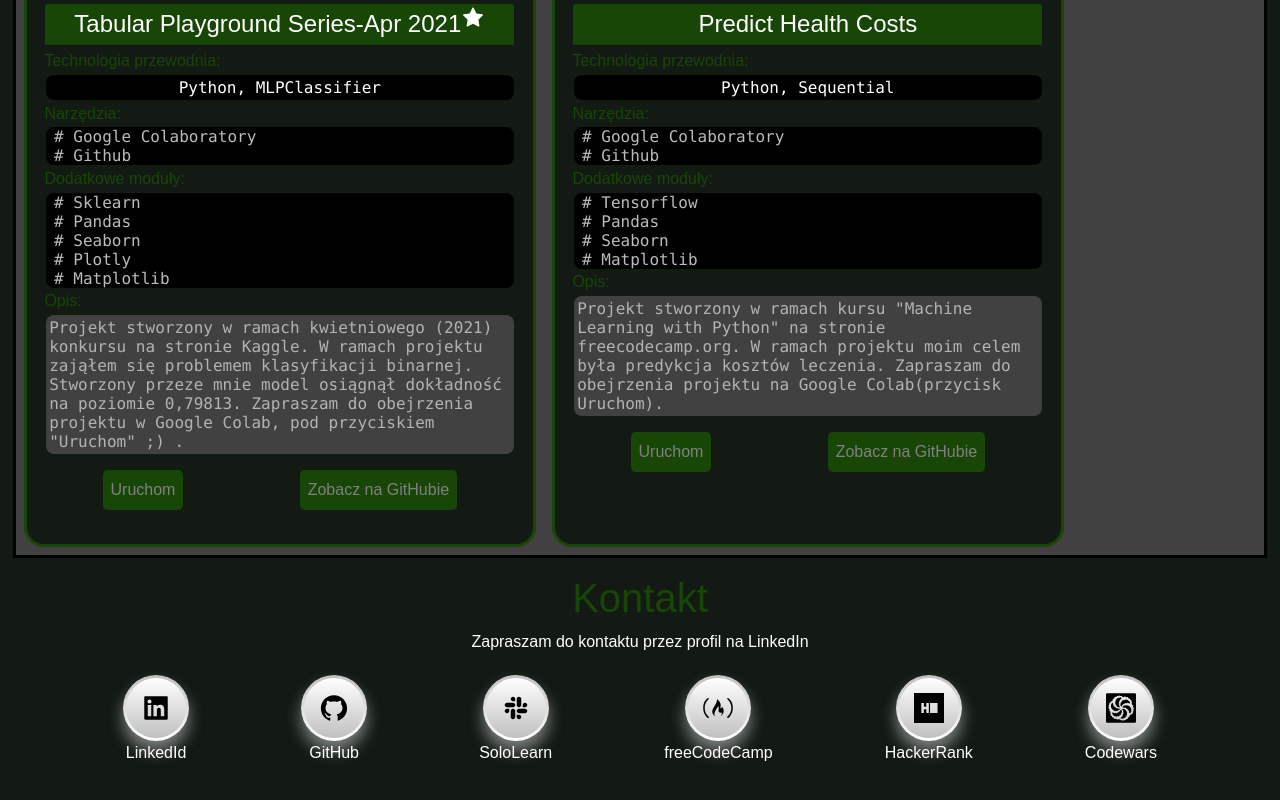
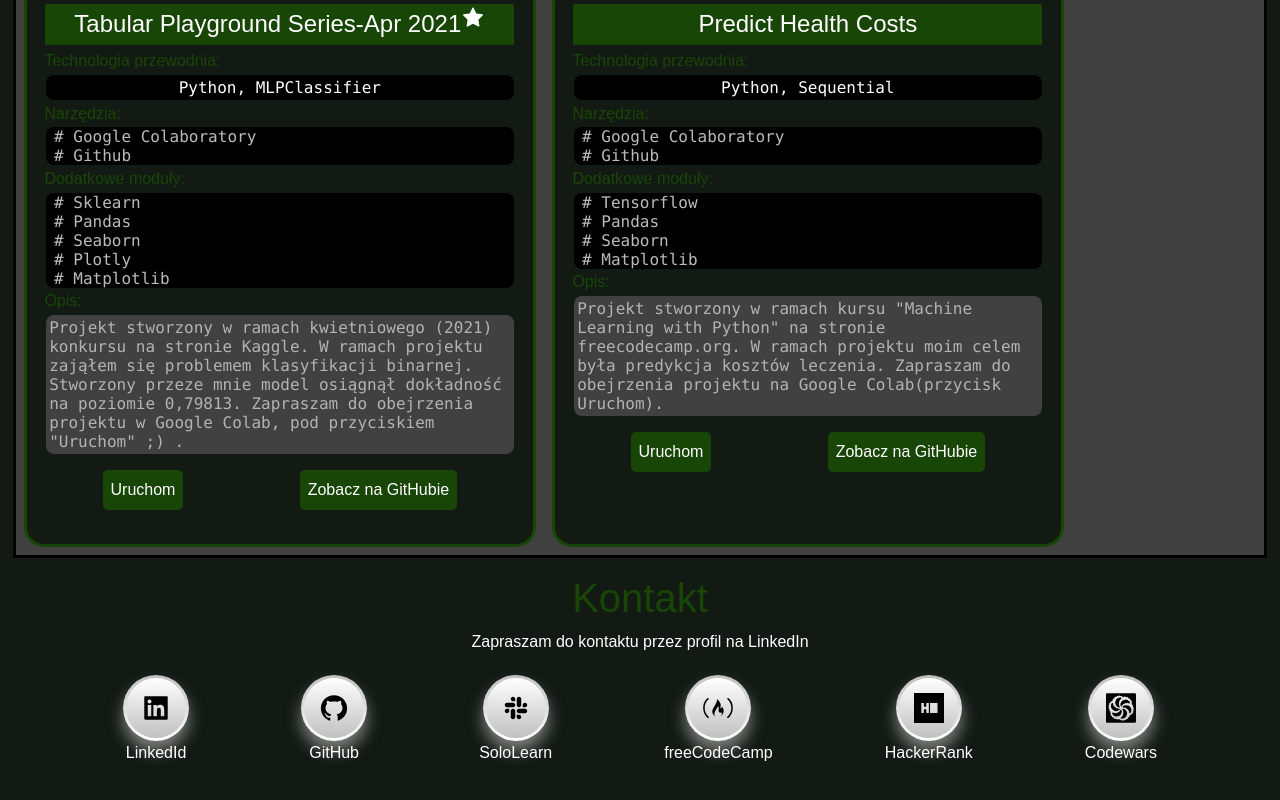
Before and after one commit to JakubPyt/website-about-me, a React (Create React App) app: page / in a window 1280 px wide. Shown: the part 2168-2968 px from the top of the page. Built offline with nearby package versions, Linux system fonts and the light colour scheme; a web font is replaced by a local one.

Commit message:
fixes/projects-cards/Color of buttons & Embed Google Photos

```diff
--- a/src/components/projects-cards.css
+++ b/src/components/projects-cards.css
@@ -92,7 +92,7 @@
 .projectCardButton{
     background-color: var(--main-color);
     border: var(--main-color);
-    color: var(--third-bg-color);
+    color: white;
     padding: 0.5em;
     border-radius: 5px;
     margin: 0em 0em 0em 0em;
--- a/src/components/projects-cards.js
+++ b/src/components/projects-cards.js
@@ -94,6 +94,7 @@ class ProjectsCards extends React.Component {
             "Visual Studio Code",
             "Github",
             "Github Pages",
+            "Embed Google Photos"
           ],
           description:
             "Strona stworzona w celu zebrania wszystkich moich projektów i osiągnięć programistycznych w jednym miejscu. ",
```
